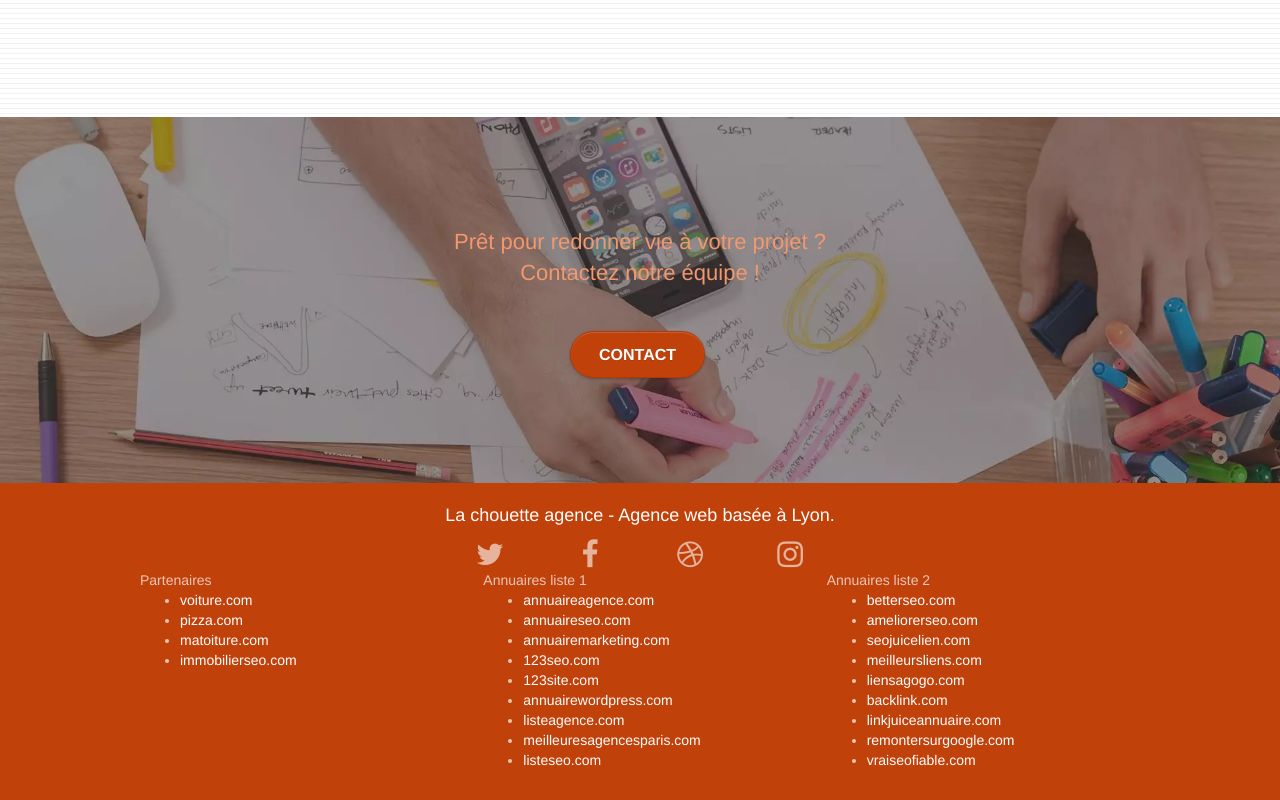
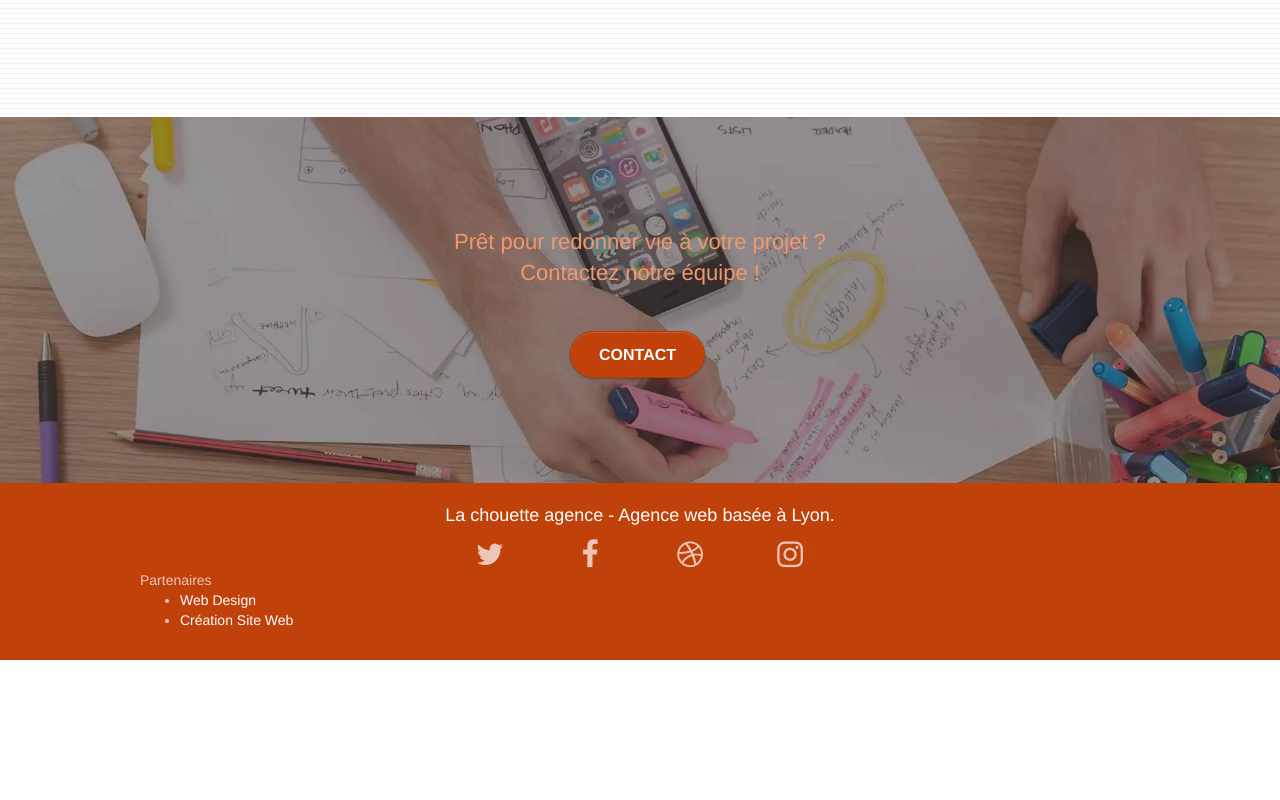
Before and after one commit to LordKitetsu/Project4_Start, a plain HTML site: page index.html in a window 1280 px wide. Shown: the part 3026-3826 px from the top of the page. After the commit the page ends 3686 px from the top, so only its background shows below. Drawn offline with Linux system fonts and the light colour scheme.

Commit message:
Liens partenaires et liens réseaux sociaux

```diff
--- a/index.html
+++ b/index.html
@@ -247,7 +247,7 @@
 <!-- bloc-5-cta END -->
 
 <!-- Footer - bloc-8 -->
-<footer class="bloc bgc-atomic-tangerine d-bloc contrast-ratio" id="bloc-8">
+<footer class="bloc  d-bloc contrast-ratio" id="bloc-8">
 	<div class="container bloc-sm">
 		<div class="row">
 			<div class="col-sm-12">
@@ -257,63 +257,35 @@
 				<div class="row row-no-gutters social">
 					<div class="col-sm-3">
 						<div class="text-center">
-							<a class="social" href="index.html"><span class="fa fa-twitter icon-md"></span></a>
+							<span class="fa fa-twitter icon-md"></span>
 						</div>
 					</div>
 					<div class="col-sm-3">
 						<div class="text-center">
-							<a class="social" href="index.html"><span class="fa fa-facebook icon-md"></span></a>
+							<span class="fa fa-facebook icon-md"></span>
 						</div>
 					</div>
 					<div class="col-sm-3">
 						<div class="text-center">
-							<a class="social" href="index.html"><span class="fa fa-dribbble icon-md"></span></a>
+							<span class="fa fa-dribbble icon-md"></span>
 						</div>
 					</div>
 					<div class="col-sm-3">
 						<div class="text-center">
-							<a class="social" href="index.html"><span class="fa fa-instagram icon-md"></span></a>
+							<span class="fa fa-instagram icon-md"></span>
 						</div>
 					</div>
 				</div>
 				<div class="row">
 					<div class="col-sm-4">
 						Partenaires
-							<ul>
-								<li><a class="partenaire" href="voiture.com">voiture.com</a></li>
-								<li><a class="partenaire" href="pizza.com">pizza.com</a></li>
-								<li><a class="partenaire" href="matoiture.com">matoiture.com</a></li>
-								<li><a class="partenaire" href="immobilierseo.com">immobilierseo.com</a></li>
-							</ul>
-					</div>
-					<div class="col-sm-4">
-						Annuaires liste 1
 						<ul>
-							<li><a class="partenaire" href="annuaireagence.com">annuaireagence.com</a></li>
-							<li><a class="partenaire" href="annuaireseo.com">annuaireseo.com</a></li>
-							<li><a class="partenaire" href="annuairemarketing.com">annuairemarketing.com</a></li>
-							<li><a class="partenaire" href="123seoture.com">123seo.com</a></li>
-							<li><a class="partenaire" href="123site.com">123site.com</a></li>
-							<li><a class="partenaire" href="annuairewordpress.com">annuairewordpress.com</a></li>
-							<li><a class="partenaire" href="listeagence.com">listeagence.com</a></li>
-							<li><a class="partenaire" href="meilleuresagencesparis.com">meilleuresagencesparis.com</a></li>
-							<li><a class="partenaire" href="listeseo.com">listeseo.com</a></li>
+							<li><a class="partenaire" href="webdesign.com">Web Design</a></li>
+							<li><a class="partenaire" href="sitewebeasy.com">Création Site Web</a></li>
 						</ul>
 					</div>
-					<div class="col-sm-4">
-						Annuaires liste 2
-						<ul>
-							<li><a class="partenaire" href="betterseo.com">betterseo.com</a></li>
-							<li><a class="partenaire" href="ameliorerseo.com">ameliorerseo.com</a></li>
-							<li><a class="partenaire" href="seojuicelien.com">seojuicelien.com</a></li>
-							<li><a class="partenaire" href="meilleursliens.com">meilleursliens.com</a></li>
-							<li><a class="partenaire" href="liensagogo.com">liensagogo.com</a></li>
-							<li><a class="partenaire" href="backlink.com">backlink.com</a></li>
-							<li><a class="partenaire" href="linkjuiceannuaire.com">linkjuiceannuaire.com</a></li>
-							<li><a class="partenaire" href="remontersurgoogle.com">remontersurgoogle.com</a></li>
-							<li><a class="partenaire" href="vraiseofiable.com">vraiseofiable.com</a></li>
-						</ul>
-					</div>
+
+
 				</div>
 			</div>
 		</div>
```
Also changed, not shown: page2.html (+18 -7 lines).
